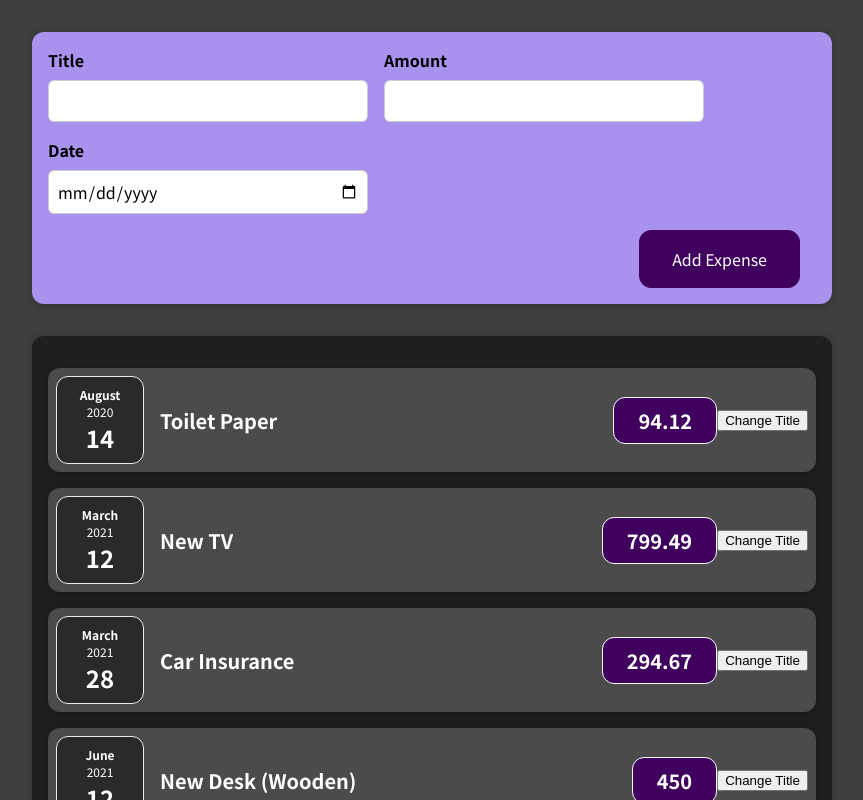
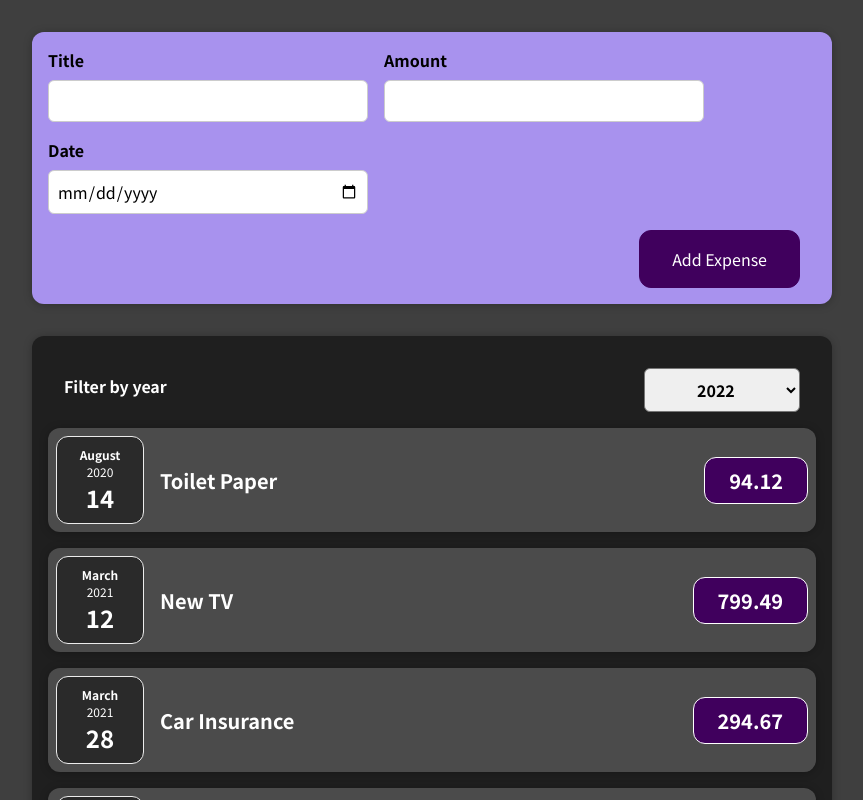
Before and after one commit to Davee89/React-exercise, a React (Create React App) app: page / in a window 1280 px wide. Shown: the top 800 px of the page, without its empty margins (208-1071 px from the left). Built offline with nearby package versions, Linux system fonts and the light colour scheme.

Commit message:
adding new expense

```diff
--- a/src/App.js
+++ b/src/App.js
@@ -1,8 +1,8 @@
+import { useState } from "react";
 import DisplayExpenses from "./components/Expenses/DisplayExpenses.js";
 import NewExpense from "./components/NewExpense/NewExpense.js";
 
-const App = () => {
-  const expenses = [
+const DUMMY_Expenses = [
   {
     id: "e1",
     title: "Toilet Paper",
@@ -24,14 +24,17 @@ const App = () => {
   },
 ];
 
+const App = () => {
+  const [expenses, setExpenses] = useState(DUMMY_Expenses);
+
   const addExpenseHandler = (expense) => {
-    console.log(expense);
+    setExpenses((prevExpenses) => [...prevExpenses, expense]);
   };
 
   return (
     <div>
       <NewExpense onAddExpense={addExpenseHandler} />
-      <DisplayExpenses item={expenses} />
+      <DisplayExpenses items={expenses} />
     </div>
   );
 };
--- a/src/components/Expenses/DisplayExpenses.js
+++ b/src/components/Expenses/DisplayExpenses.js
@@ -1,14 +1,23 @@
 import "./DisplayExpenses.css";
 import ExpenseItem from "./ExpenseItem";
 import Card from "../UI/Card.js";
+import ExpensesFilter from "./FilterExpenses.js";
+import { useState } from "react";
 
 const DisplayExpenses = (props) => {
+  const [pickedYear, setPickedYear] = useState("2022");
+
+  const onChangeHandler = (e) => {
+    setPickedYear(e.target.value);
+  };
+
+  console.log(props.items);
+  const expensesList = props.items.map((expense) => <ExpenseItem key={expense.id} title={expense.title} amount={expense.amount} date={expense.date} />);
+
   return (
     <Card className="expenses">
-      <ExpenseItem title={props.item[0].title} amount={props.item[0].amount} date={props.item[0].date}></ExpenseItem>
-      <ExpenseItem title={props.item[1].title} amount={props.item[1].amount} date={props.item[1].date}></ExpenseItem>
-      <ExpenseItem title={props.item[2].title} amount={props.item[2].amount} date={props.item[2].date}></ExpenseItem>
-      <ExpenseItem title={props.item[3].title} amount={props.item[3].amount} date={props.item[3].date}></ExpenseItem>
+      <ExpensesFilter year={pickedYear} onYear={onChangeHandler} />
+      {expensesList}
     </Card>
   );
 };
--- a/src/components/Expenses/ExpenseItem.js
+++ b/src/components/Expenses/ExpenseItem.js
@@ -1,23 +1,15 @@
 import ExpenseDate from "./ExpenseDate";
 import "./ExpenseItem.css";
 import Card from "../UI/Card";
-import { useState } from "react";
 
 const ExpenseItem = (props) => {
-  const [title, setTitle] = useState(props.title);
-
-  const clickHandler = () => {
-    setTitle("WoW");
-  };
-
   return (
     <Card className="expense-item">
       <ExpenseDate date={props.date}></ExpenseDate>
       <div className="expense-item__description">
-        <h2>{title}</h2>
+        <h2>{props.title}</h2>
         <div className="expense-item__price">{props.amount}</div>
       </div>
-      <button onClick={clickHandler}>Change Title</button>
     </Card>
   );
 };
--- a/src/components/Expenses/FilterExpenses.js
+++ b/src/components/Expenses/FilterExpenses.js
@@ -1,13 +1,13 @@
 import React from "react";
 
-import "./ExpensesFilter.css";
+import "./FilterExpenses.css";
 
-const ExpensesFilter = () => {
+const ExpensesFilter = (props) => {
   return (
     <div className="expenses-filter">
       <div className="expenses-filter__control">
         <label>Filter by year</label>
-        <select>
+        <select value={props.year} onChange={props.onYear}>
           <option value="2022">2022</option>
           <option value="2021">2021</option>
           <option value="2020">2020</option>
--- a/src/components/NewExpense/NewExpense.js
+++ b/src/components/NewExpense/NewExpense.js
@@ -9,6 +9,7 @@ const NewExpense = (props) => {
       ...enteredExpenseData,
       id: Math.random().toString(),
     };
+    console.log(expenseData);
     props.onAddExpense(expenseData);
   };
 
```
Lines whose indentation alone changed are shown as unchanged.
